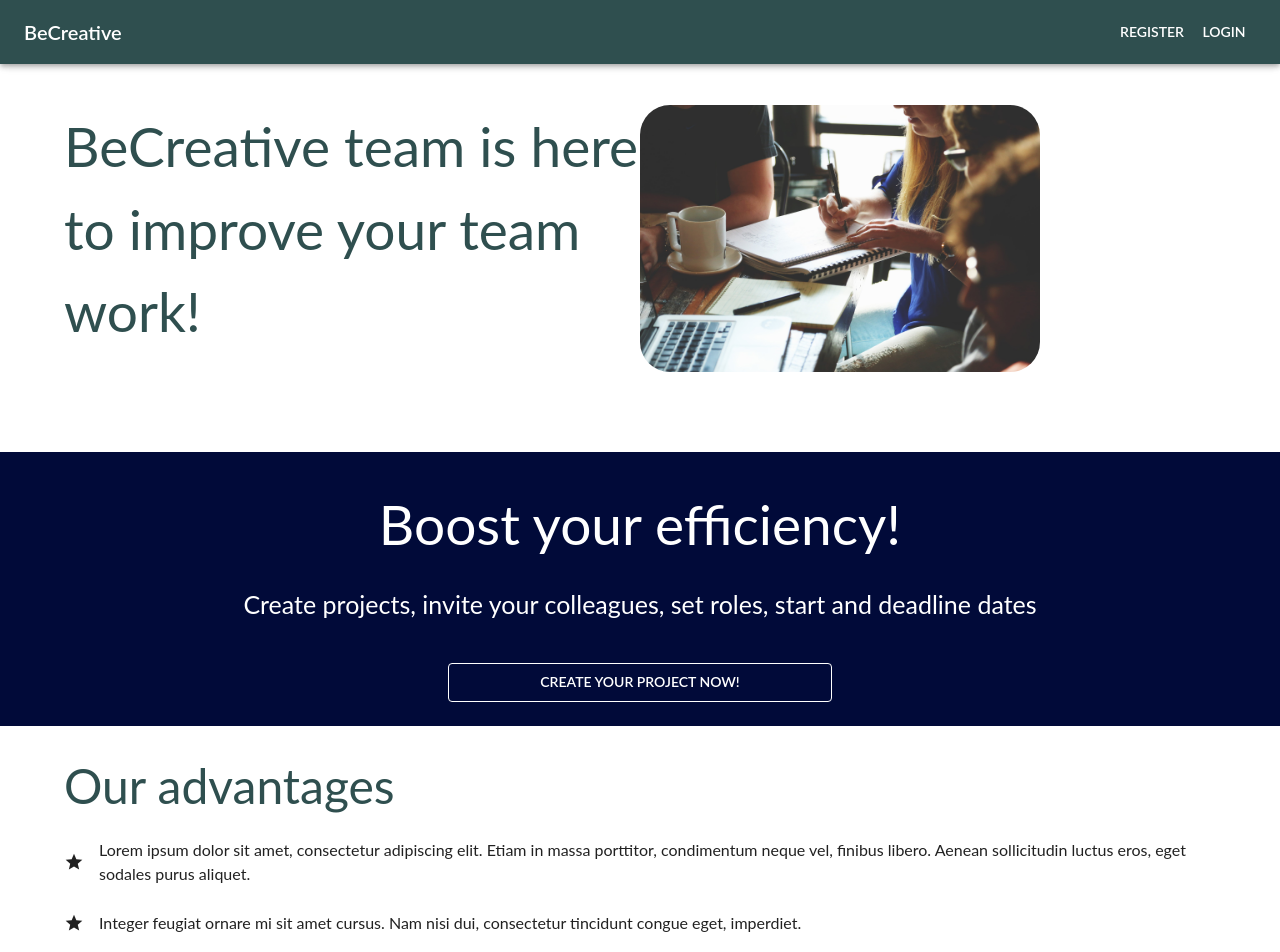
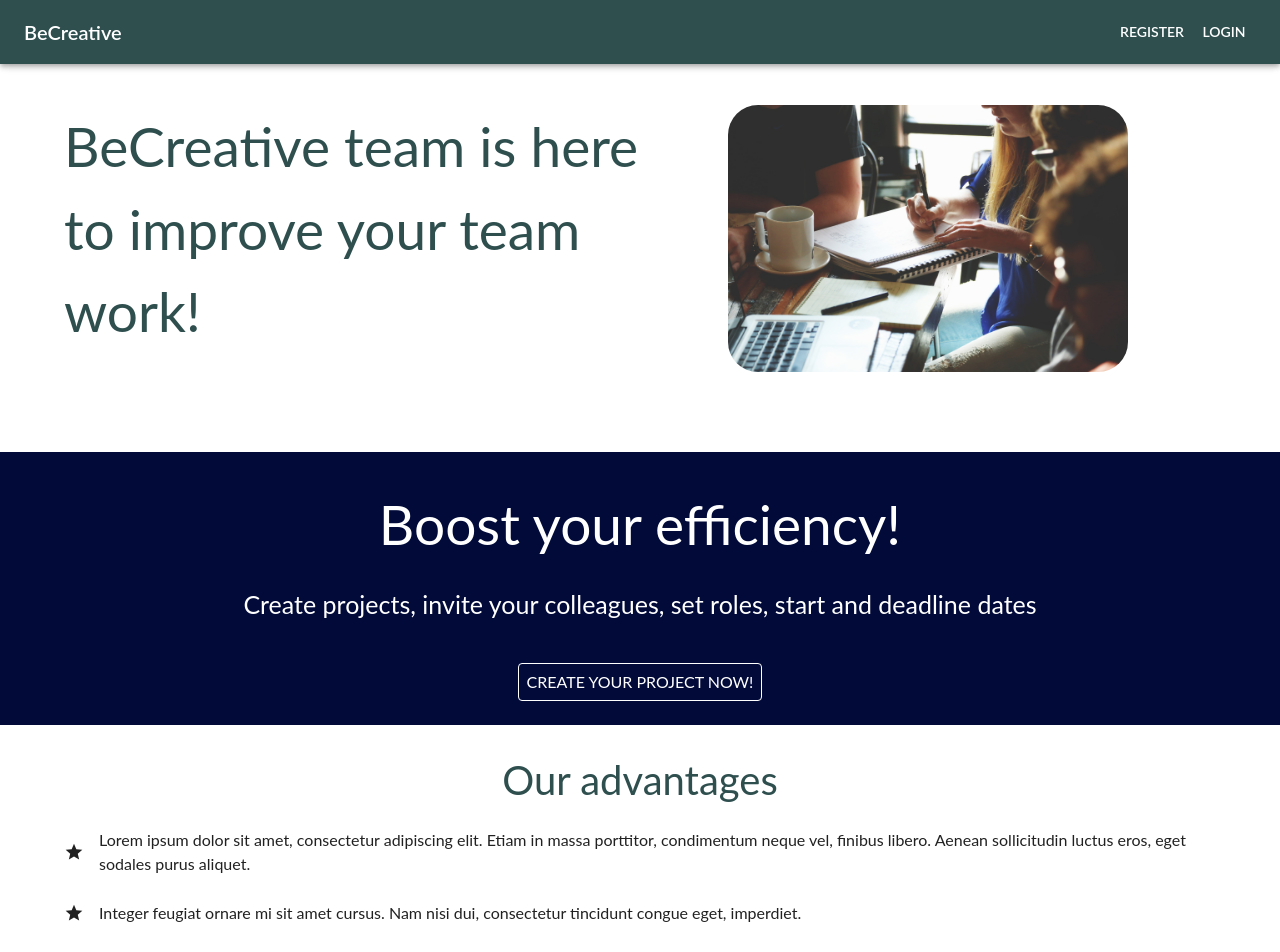
Before and after one commit to dmsagaidak/be-creative, a React (Create React App) app in the folder frontend/: page / in a window 1280 px wide. Shown: the top 952 px of the page. Built offline with nearby package versions, Linux system fonts and the light colour scheme.

Commit message:
Updated adapitvity and styles of AppToolbar.tsx, UserMenu.tsx, TopBlock.tsx, ProjectsBlock.tsx, OurAdvantages.tsx

```diff
--- a/frontend/src/components/OurAdvantages/OurAdvantages.tsx
+++ b/frontend/src/components/OurAdvantages/OurAdvantages.tsx
@@ -6,8 +6,24 @@ import { ListItemStyle } from '../../styles';
 const OurAdvantages = () => {
   return (
     <Container>
-      <Grid item container xs sx={{mt: 4, mb: 4}}>
-        <Typography variant='h3' color="primary" textAlign="center">Our advantages</Typography>
+      <Grid
+        container
+        xs
+        sx={{mt: 4, mb: 4}}
+      >
+        <Grid
+          item
+          xs
+          textAlign="center"
+        >
+          <Typography
+            variant='h3'
+            color="primary"
+            fontSize={{xs: '30px', sm: '40px'}}
+          >Our advantages
+          </Typography>
+        </Grid>
+
         <Grid item style={ListItemStyle} sx={{pt: 3}}>
             <StarIcon fontSize="small"/>
             <Typography style={{margin: '0 0 0 15px'}}>
--- a/frontend/src/components/ProjectsBlock/ProjectsBlock.tsx
+++ b/frontend/src/components/ProjectsBlock/ProjectsBlock.tsx
@@ -28,17 +28,20 @@ const ProjectsBlock = () => {
         <Typography
           component="p"
           fontSize={{xs: '18px', sm: '20px', md: '25px'}}
-          style={{color: '#fff', paddingTop: '30px'}}
+          style={{color: '#fff', paddingTop: '30px', paddingLeft: '15px', paddingRight: '15px'}}
         >
           Create projects, invite your colleagues, set roles, start and deadline dates
         </Typography>
       </Grid>
       <Grid item xs textAlign="center" sx={{mt: 3, mb: 3}}>
         <Button
-          style={{width: '30vw', color: '#fff', border: '1px solid #fff'}}
+          style={{ color: '#fff', border: '1px solid #fff'}}
           onClick={() => navigate(user ? ('/projects/new') : ('/login'))}
         >
-          Create your project now!
+         <Typography
+           component="span">
+           Create your project now!
+         </Typography>
         </Button>
       </Grid>
     </Grid>
--- a/frontend/src/components/TopBlock/TopBlock.tsx
+++ b/frontend/src/components/TopBlock/TopBlock.tsx
@@ -2,7 +2,7 @@ import React from 'react';
 import { Grid, Typography } from '@mui/material';
 import teamImg from '../../assets/images/team1.jpg';
 import { headingFS } from '../../styles';
-const picWidth = {xs: '300px', sm: '350px', md: '350px', lg: '400px'}
+const picWidth = {xs: '300px', md: '350px', lg: '400px'}
 
 const TopBlock = () => {
   return (
@@ -10,10 +10,18 @@ const TopBlock = () => {
       container
       direction={{xs: 'column', sm: 'row'}}
       style={{paddingTop: '25px', justifyContent: 'space-between'}}>
-      <Grid item xs style={{width: '45vw'}}>
-        <Typography component='p' color="primary" style={{marginTop: 'auto', marginBottom: 'auto'}} fontSize={headingFS}>BeCreative team is here to improve your team work!</Typography>
+      <Grid item xs={12} sm={5} md={6}>
+        <Typography
+          component='p'
+          color="primary"
+          textAlign={{xs: 'center', sm: 'left'}}
+          style={{marginTop: 'auto', marginBottom: 'auto'}}
+          fontSize={headingFS}
+        >
+          BeCreative team is here to improve your team work!
+        </Typography>
       </Grid>
-      <Grid item xs style={{width: '55vw'}}>
+      <Grid item xs={12} sm={7} md={6} marginTop={{xs: '25px', sm: 0}} textAlign="center">
         <Typography
           component='img'
           src={teamImg}
--- a/frontend/src/components/UI/AppToolbar/AppToolbar.tsx
+++ b/frontend/src/components/UI/AppToolbar/AppToolbar.tsx
@@ -31,20 +31,24 @@ const AppToolbar = () => {
     <AppBar position="sticky" sx={{ mb: 2, background: '#2F4F4F' }}>
       <Toolbar>
         <Grid container justifyContent="space-between" alignItems="center">
-          <Typography variant="h6" component="div">
-            <Link to="/">BeCreative</Link>
-          </Typography>
+          <Grid item xs={1}>
+            <Typography variant="h6" component="div">
+              <Link to="/">BeCreative</Link>
+            </Typography>
+          </Grid>
           <Grid
             item
             container
             alignItems="center"
             justifyContent="flex-end"
-            xs={12}
+            xs={11}
             md={9}
           >
             {user ?
-              (<><Button
-                onClick={() => navigate('/calendar')} color="inherit"
+              (<Typography display={{xs: 'none', sm: 'block'}}>
+                <Button
+                onClick={() => navigate('/calendar')}
+                color="inherit"
               >
                 Calendar
               </Button>
@@ -53,10 +57,7 @@ const AppToolbar = () => {
                 >
                   Chat
                 </Button>
-              </>) : (<Typography></Typography>)}
-
-          </Grid>
-          <Grid item>
+              </Typography>) : (<Typography></Typography>)}
             {loginLoading || registerLoading || logoutLoading ? (
               <CircularProgressElement />
             ) : user ? (
--- a/frontend/src/components/UI/AppToolbar/UserMenu.tsx
+++ b/frontend/src/components/UI/AppToolbar/UserMenu.tsx
@@ -43,6 +43,7 @@ const UserMenu: React.FC<Props> = ({ user }) => {
           src={userImg}
           alt={user.displayName}
           style={{ width: '30px', height: '30px', borderRadius: '50%', marginRight: '15px' }}
+          display={{xs: 'none', sm: 'inline'}}
         />{' '}
         Hello, {user.displayName}
       </Button>
```
